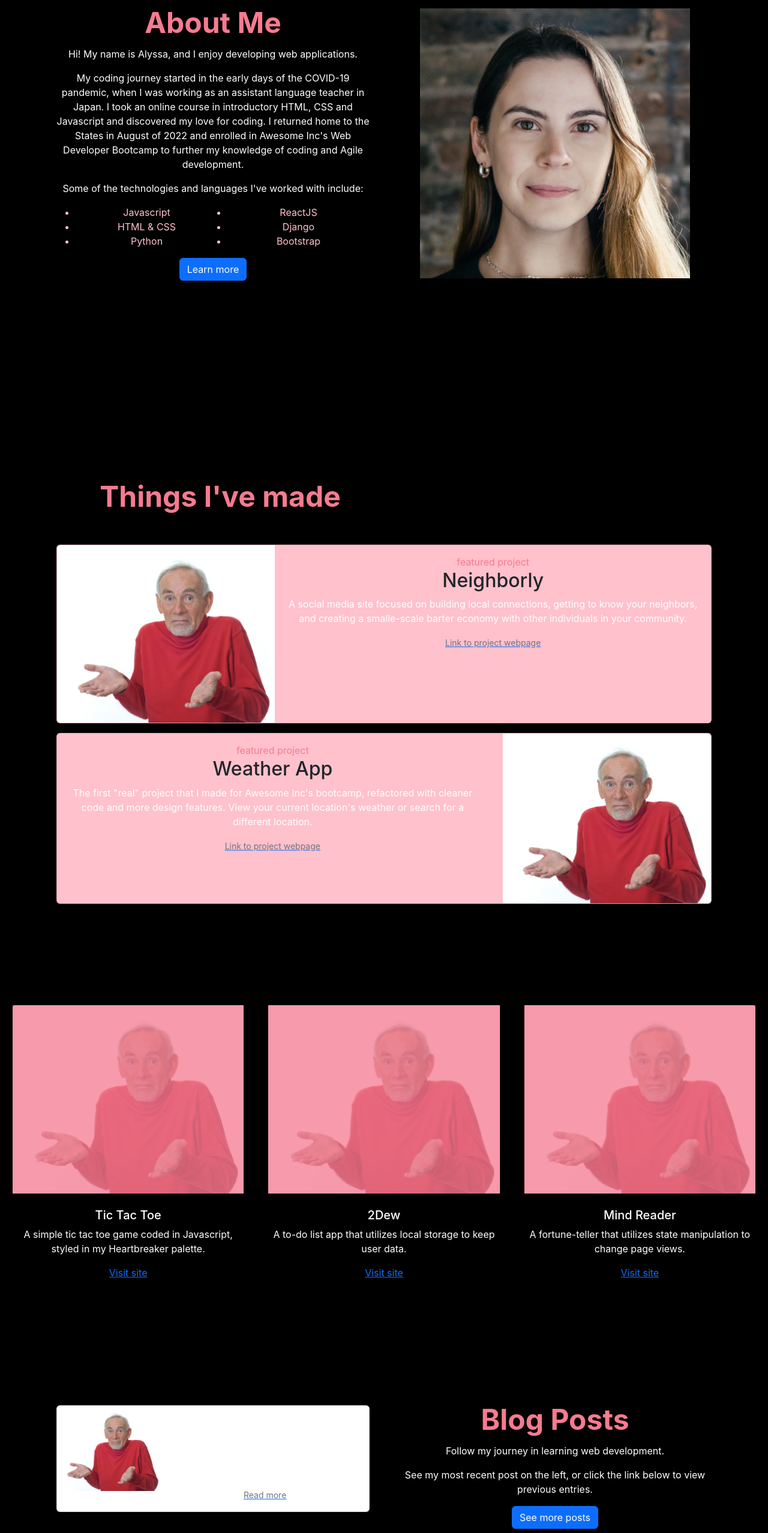
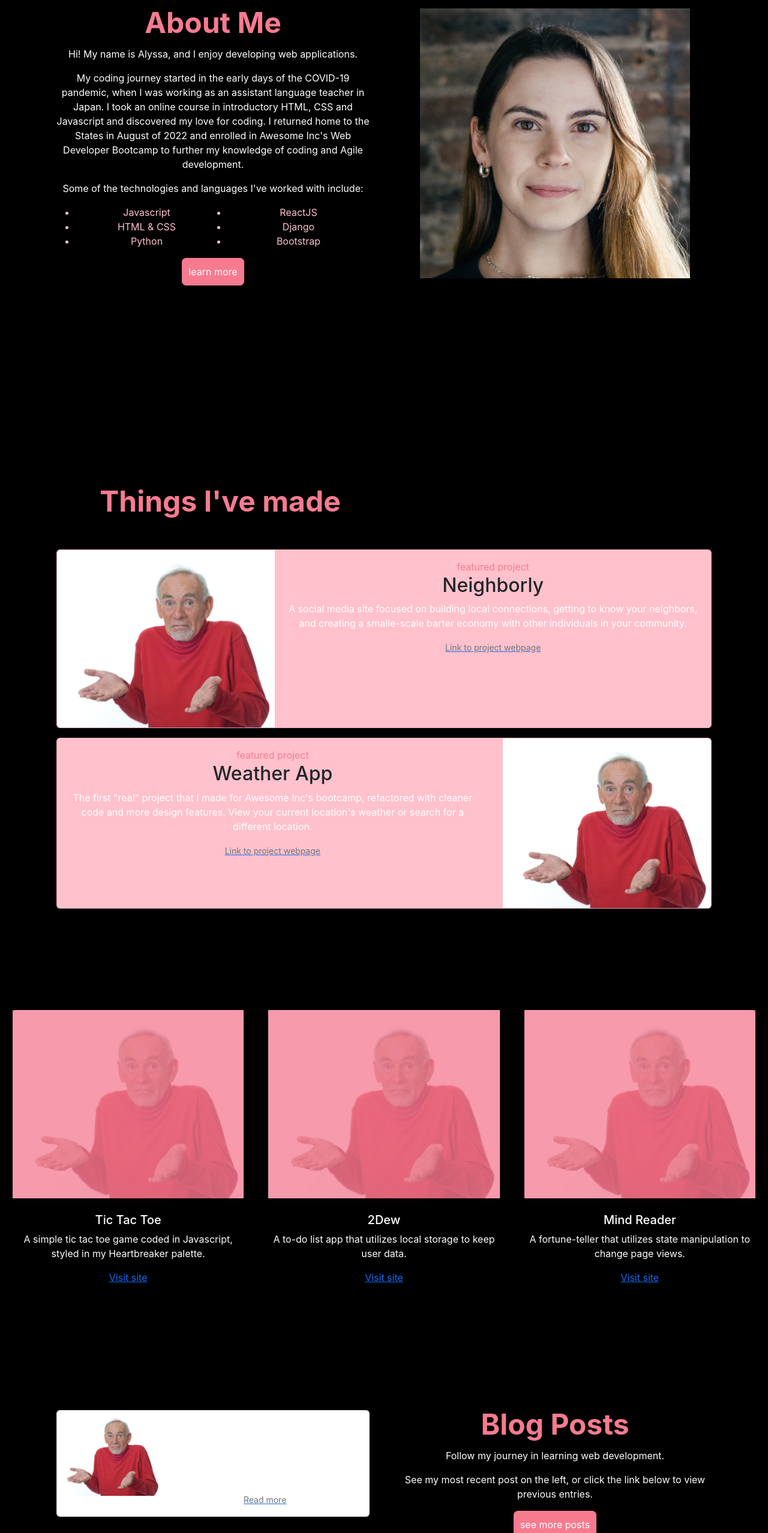
Before and after one commit to ah1096/developer-portfolio-2, a React (Create React App) app in the folder my-app/: page / in a window 1280 px wide. Shown: the part 234-2790 px from the top of the page at 60% size. Built offline with nearby package versions, Linux system fonts and the light colour scheme.

Commit message:
changed linkbutton css; no longer Botstrap default

```diff
--- a/my-app/src/AboutMe.js
+++ b/my-app/src/AboutMe.js
@@ -56,7 +56,7 @@ export default function AboutMe(){
                         <li>Bootstrap</li>
                     </ul>
 
-                    <button id="linkbutton" type="button" class="btn btn-primary">Learn more</button>
+                    <button id="linkbutton">learn more</button>
             </div>
         </div>
         </div>
--- a/my-app/src/App.css
+++ b/my-app/src/App.css
@@ -60,8 +60,18 @@ p{
   color: white;
 }
 
-.linkbutton {
+#linkbutton {
+  color: white;
   background-color: #f67b8f;
+  border-radius: 7px;
+  border: 1px solid #f67b8f;
+  padding: 10px;
+}
+
+#linkbutton:hover {
+  color:#f67b8f;
+  background-color: white;
+  border: 1px solid #f67b8f;
 }
 
 .navbar {
--- a/my-app/src/BlogPosts.js
+++ b/my-app/src/BlogPosts.js
@@ -23,9 +23,9 @@ export default function BlogPosts(){
                             <p>See my most recent post on the left, or click the link below to view previous entries.</p>
                         </div>
 
-                        <a id="linkbutton" className="btn btn-primary">
-                        See more posts
-                        </a>
+                        <button id="linkbutton">
+                        see more posts
+                        </button>
                 </div>
 
                 <div className="col-10 col-sm-8 col-lg-6">
--- a/my-app/src/ContactMe.js
+++ b/my-app/src/ContactMe.js
@@ -5,7 +5,7 @@ export default function ContactMe(){
                 <h1 id="ContactSection" className="display-5 fw-bold">Contact Me</h1>
                     <div className="col-lg-6 mx-auto">
                         <p className="lead mb-4">Questions, offers, advice? Want a website made? Get in touch with me.</p>
-                        <a id="linkbutton" className="btn btn-primary">say hi</a>
+                        <button id="linkbutton" >say hi</button>
                     </div>
             </div>
         </div>
```
